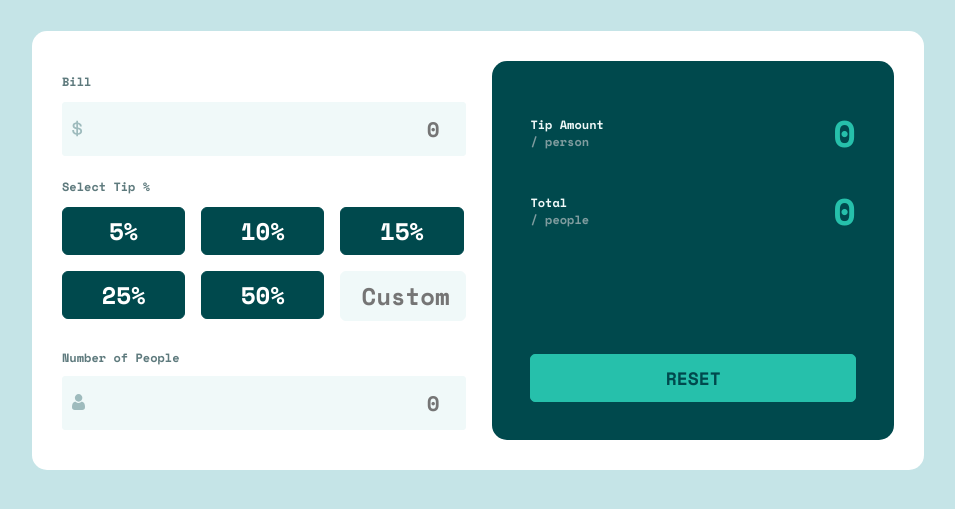
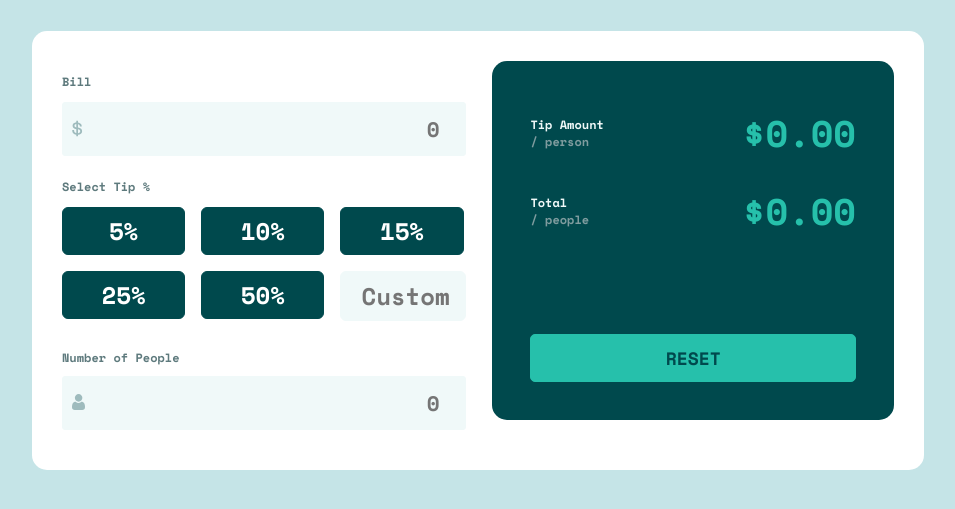
Before and after one commit to KseniiaEfremova/tip-calculator-app-main, a plain HTML site: page index.html in a window 1280 px wide. Both pictures are taken after a click on the button "RESET". Shown: the part 117-626 px from the top of the page, without its empty margins (162-1117 px from the left). Drawn offline with nearby package versions, Linux system fonts and the light colour scheme.

Commit message:
REfactoring of a code

```diff
--- a/assets/script.js
+++ b/assets/script.js
@@ -98,8 +98,8 @@ function onResetButtonClick() {
     inputBill.value = ""
     inputCustomTip.value = "";
     numberPeople.value = "";
-    resultForPerson.textContent = "0";
-    resultForPeople.textContent = "0";
+    resultForPerson.textContent = "$0.00";
+    resultForPeople.textContent = "$0.00";
     totalValue = 0;
     personTip = 0;
 
--- a/assets/style.css
+++ b/assets/style.css
@@ -178,6 +178,7 @@ input:focus {
     background-color: var(--very-dark-cyan);
     border-radius: 15px;
     color: var(--very-light-grayish-cyan);
+    margin-bottom: 20px;
 }
 
 .output_person,
```
Also changed, not shown: index.html (+2 -2 lines).
